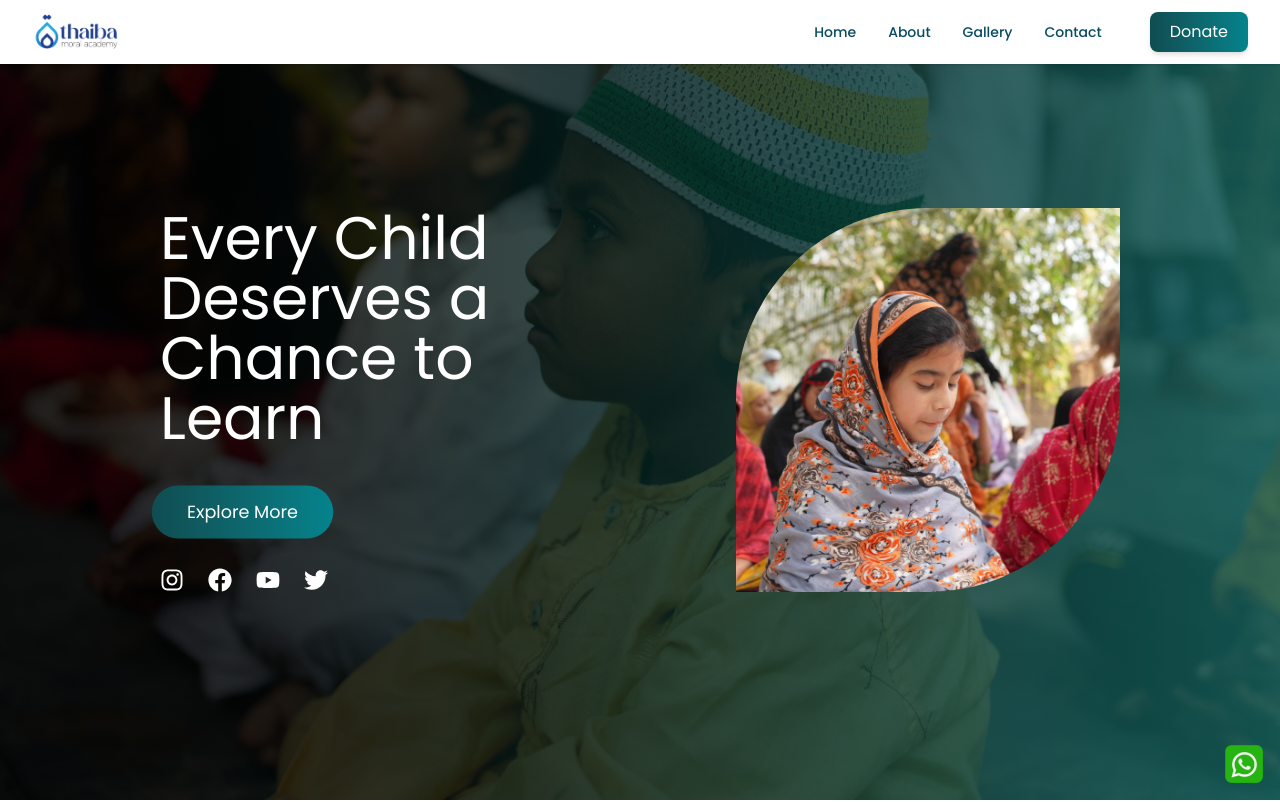
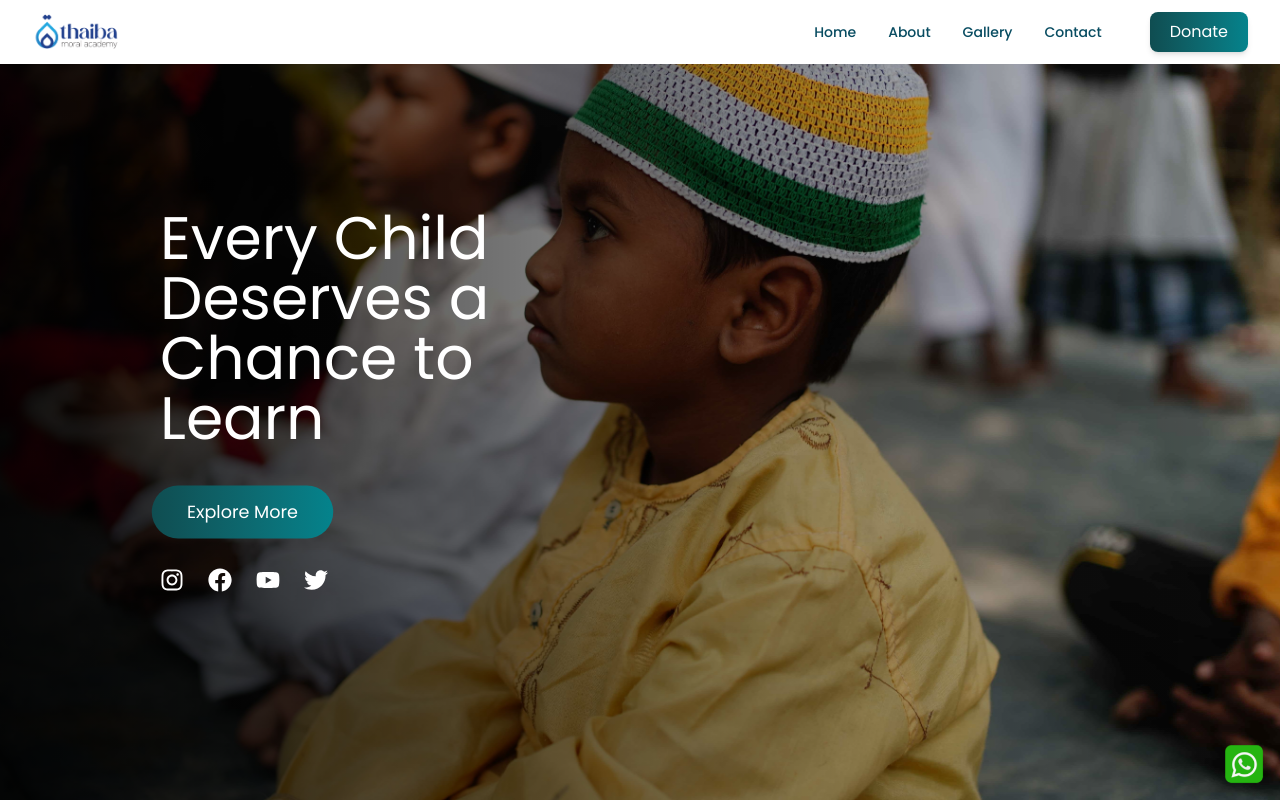
Before and after one commit to muhammed-ijas/tma-static, a React (Vite) app: page / in a window 1280 px wide. Shown: the top 802 px of the page. Built offline with nearby package versions, Linux system fonts and the light colour scheme.

Commit message:
changed home page and header design

```diff
--- a/src/components/Header.jsx
+++ b/src/components/Header.jsx
@@ -11,7 +11,7 @@ export default function Navbar() {
   };
 
   return (
-    <nav className="w-full bg-white backdrop-blur-md border-none z-50 shadow-sm fixed top-0 select-none">
+    <nav className="w-full bg-white backdrop-blur-md border-none z-50  fixed top-0 select-none">
       <div className="max-w-7xl mx-auto px-4 sm:px-6 lg:px-8">
         <div className="flex justify-between h-16 items-center">
           {/* Logo */}
--- a/src/components/Home.jsx
+++ b/src/components/Home.jsx
@@ -54,7 +54,7 @@ const Home = () => {
         }}
       >
         {/* Gradient Overlay */}
-        <div className="absolute inset-0 bg-gradient-to-r from-[#000000] to-[#166662] opacity-80"></div>
+        <div className="absolute inset-0 bg-gradient-to-r from-[#000000] to-[#00000000] opacity-90"></div>
         {/* Content */}
         <div className="container mx-auto z-10 flex flex-col md:flex-row items-center justify-between">
           {/* Left Side */}
@@ -105,23 +105,6 @@ const Home = () => {
               <FaTwitter onClick={handleTwitterClick} className="w-6 h-6 hover:text-[#04838C] cursor-pointer" />
             </motion.div>
           </div>
-
-          {/* Right Side - Image Slider */}
-          <motion.div
-            initial={{ opacity: 0, x: 50 }}
-            animate={{ opacity: 1, x: 0 }}
-            transition={{ duration: 1 }}
-            className="hidden md:block md:mr-16 lg:mr-40"
-          >
-            <div
-              className="w-96 h-96 bg-cover bg-center rounded-tl-[50%] rounded-br-[50%] lg:flex flex-1 max-w-[320px] lg:max-w-[482px] mx-auto"
-              style={{
-                backgroundImage: `url(${
-                  images[(currentImageIndex + 1) % images.length]
-                })`,
-              }}
-            ></div>
-          </motion.div>
         </div>
       </div>
 
```
